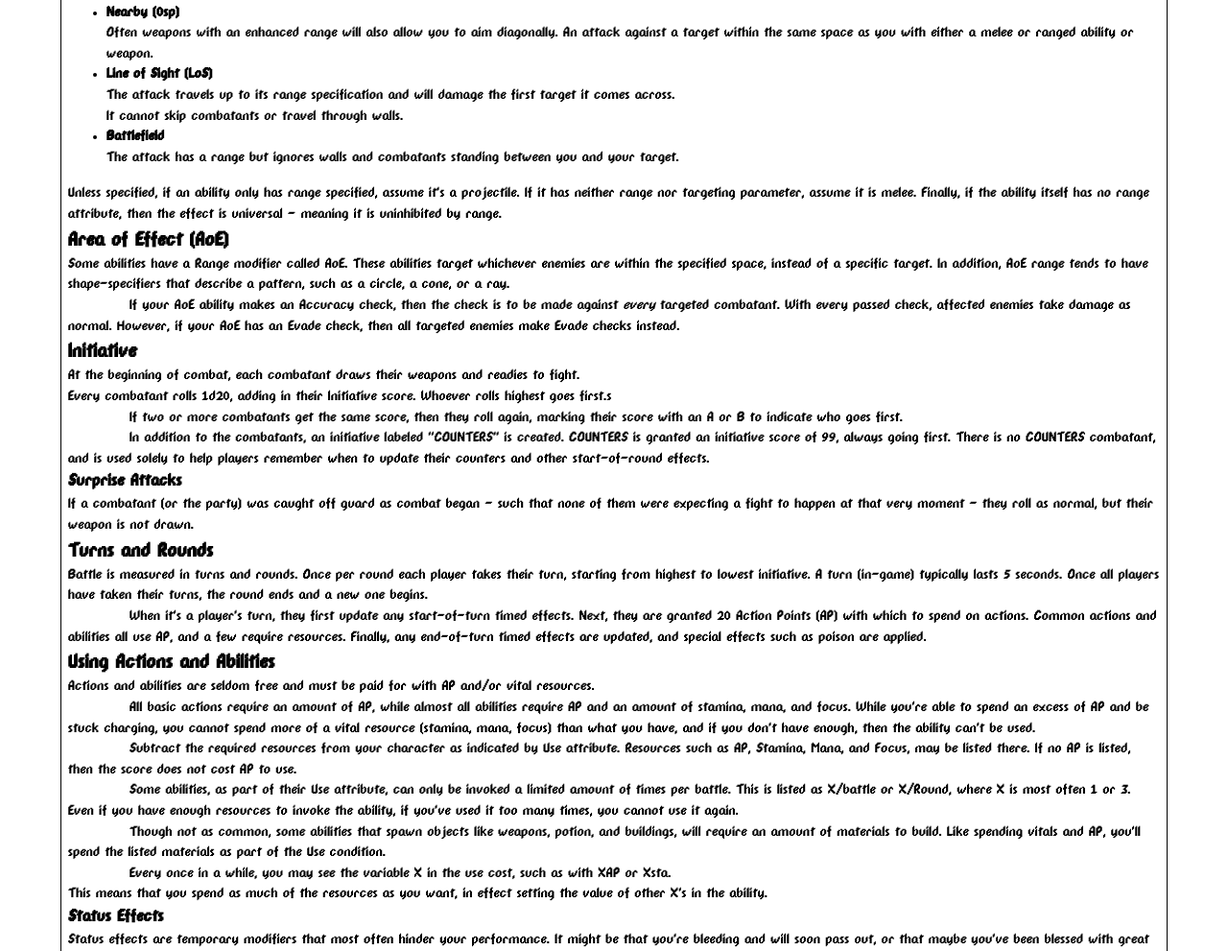
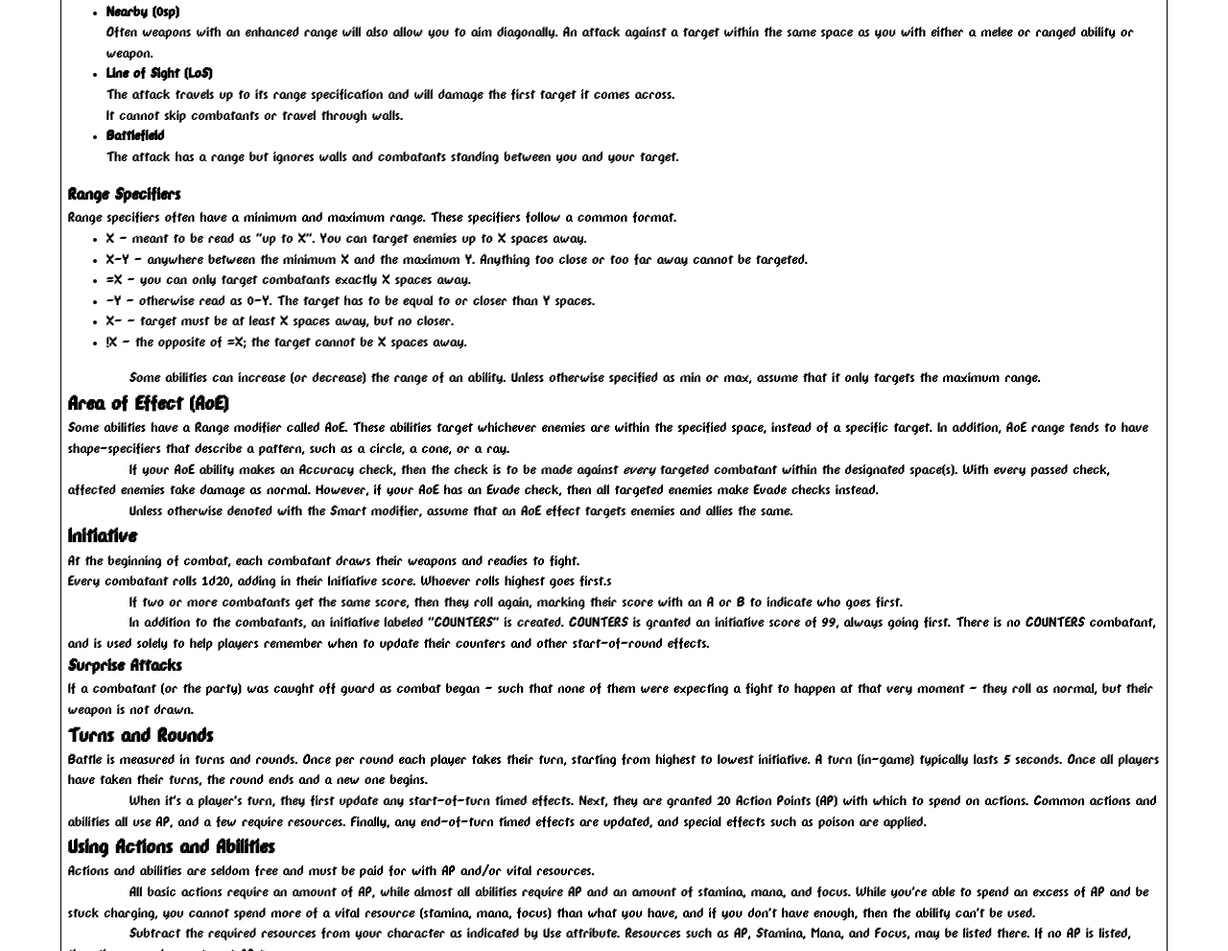
Before and after one commit to AllHailTheTurnip/DewprismTactics, a plain HTML site: page Pages/CombatRules.html in a window 1280 px wide. Shown: the part 878-1869 px from the top of the page at 96% size. Drawn offline with Linux system fonts and the light colour scheme.

Commit message:
Refined AoE rules. Refined range rules. Added in Delta class.

```diff
--- a/Pages/CombatRules.html
+++ b/Pages/CombatRules.html
@@ -115,9 +115,33 @@
             The attack has a range but ignores walls and combatants standing between you and your target.
         </li>
     </ul>
-    Unless specified, if an ability only has range specified, assume it's a projectile. If it has neither
-    range nor targeting parameter, assume it is melee. Finally, if the ability itself has no range attribute,
-    then the effect is universal - meaning it is uninhibited by range.
+       <h4>Range Specifiers</h4>
+       Range specifiers often have a minimum and maximum range. These specifiers follow a common format.
+       <ul>
+           <li>
+               X - meant to be read as "up to X". You can target enemies up to X spaces away.
+           </li>
+           <li>
+               X-Y - anywhere between the minimum X and the maximum Y. Anything too close or too far away cannot be targeted.
+           </li>
+           <li>
+               =X - you can only target combatants exactly X spaces away.
+           </li>
+           <li>
+               -Y - otherwise read as 0-Y. The target has to be equal to or closer than Y spaces.
+           </li>
+           <li>
+               X- - target must be at least X spaces away, but no closer.
+           </li>
+           <li>
+               !X - the opposite of =X; the target cannot be X spaces away.
+           </li>
+       </ul>
+        <p>
+            Some abilities can increase (or decrease) the range of an ability. Unless otherwise specified as min or max,
+            assume that it only targets the maximum range.
+        </p>
+
 
     <h3>
         Area of Effect (AoE)
@@ -125,9 +149,12 @@
     Some abilities have a Range modifier called AoE. These abilities target whichever enemies are within the specified space, instead of a specific target. In addition, AoE range tends to have
     shape-specifiers that describe a pattern, such as a circle, a cone, or a ray.
         <p>
-        If your AoE ability makes an Accuracy check, then the check is to be made against <i>every</i> targeted combatant. With every passed check, affected enemies take damage as normal.
+        If your AoE ability makes an Accuracy check, then the check is to be made against <i>every</i> targeted combatant within the designated space(s). With every passed check, affected enemies take damage as normal.
         However, if your AoE has an Evade check, then all targeted enemies make Evade checks instead.
         </p>
+       <p>
+           Unless otherwise denoted with the Smart modifier, assume that an AoE effect targets enemies and allies the same.
+       </p>
 
     <h3>
         Initiative
```
Also changed, not shown: Pages/ClassesDir.html (+3 -0 lines), Pages/Classes/Delta.txt (added), Pages/Classes/FireBlob.txt, Pages/Classes/Pollywog.txt, Pages/Classes/Wabbit.txt.
